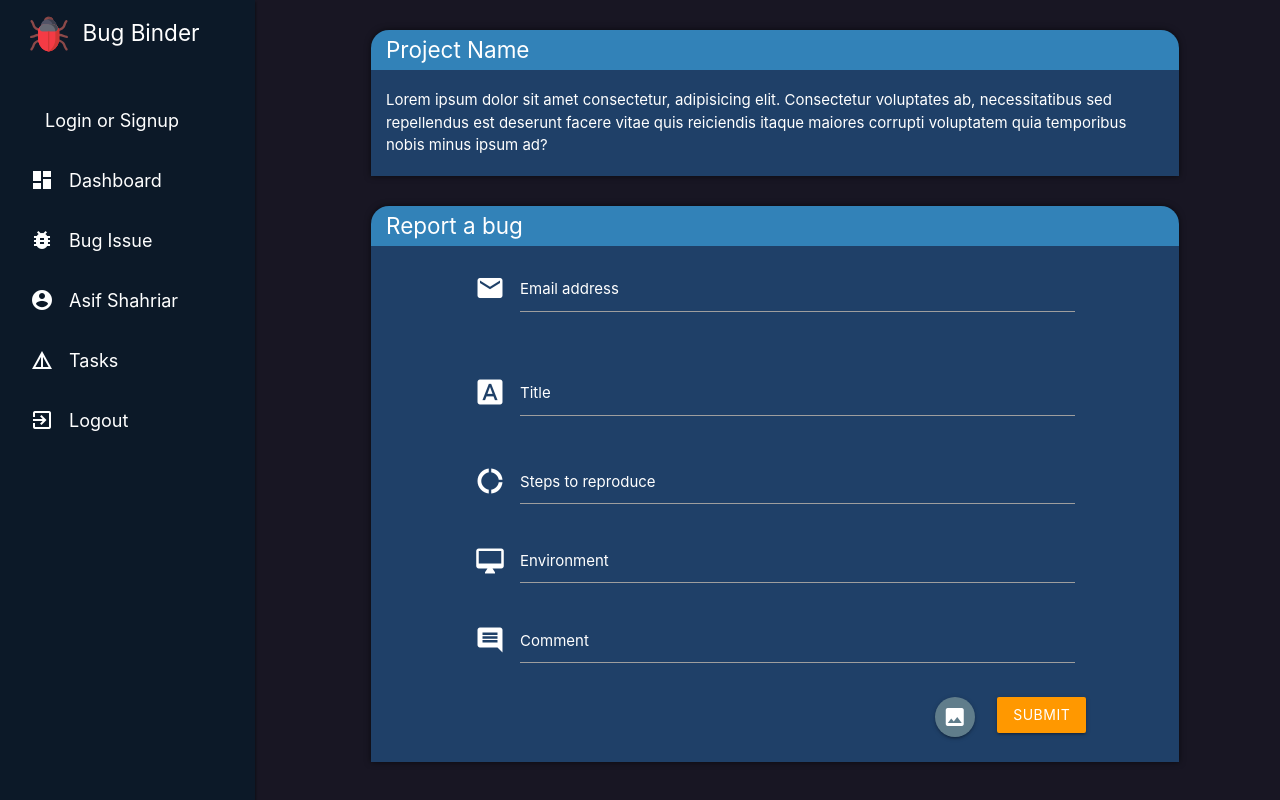
After one commit to as-shahriar/bug-binder, a Django app: page /issue/ in a window 1280 px wide. The commit adds this page. Run offline with Django 3.2, Linux system fonts and the light colour scheme.

Commit message:
Added bug-issue page and base error

```diff
--- a/bugbinder/Templates/base.html
+++ b/bugbinder/Templates/base.html
@@ -34,6 +34,13 @@
   </head>
 
   <body>
+    <div class="base-error">
+      Sample error messagloreme Lorem ipsum dolor sit amet consectetu Lorem
+      ipsum dolor sit amet consectetur adipisicing elit. Repellendus, suscipit
+      adipisci animi soluta aut sunt ducimus officiis totam cumque praesentium
+      ab consectetur maxime id nulla quia voluptatem! Est, ab vero?
+      <i class="material-icons" id="close-base-error">clear</i>
+    </div>
     <ul class="menu sidenav" id="mobile-links">
       <a href="{% url 'profile' %}"
         ><li><i class="material-icons">account_circle</i>Asif Shahriar</li></a
@@ -57,14 +64,21 @@
             <h1>Bug Binder</h1>
           </div>
           <ul class="menu">
+            <a href="{% url 'home' %}"
+              ><li><i class="material-icons"></i>Login or Signup</li></a
+            >
+            <a href="{% url 'dashboard' %}"
+              ><li><i class="material-icons">dashboard</i>Dashboard</li></a
+            >
+            <a href="{% url 'issue' %}"
+              ><li><i class="material-icons">bug_report</i>Bug Issue</li></a
+            >
             <a href="{% url 'profile' %}"
               ><li>
                 <i class="material-icons">account_circle</i>Asif Shahriar
               </li></a
             >
-            <a href="{% url 'dashboard' %}"
-              ><li><i class="material-icons">dashboard</i>Dashboard</li></a
-            >
+
             <a href="#"
               ><li><i class="material-icons">details</i>Tasks</li></a
             >
--- /dev/null
+++ b/bugbinder/Templates/core/bug-issue.html
@@ -0,0 +1,78 @@
+{%extends 'base.html'%}{% load static %} {%block title%}Bug Binder |
+Dashboard{%endblock%} {%block css%}
+
+<link rel="stylesheet" href="{% static 'css/bug-issue.css'%}" />
+{%endblock%}
+
+<!--  -->
+{%block body%}
+<div class="container-div">
+  <div class="box">
+    <h5>Project Name</h5>
+    <div class="box-body">
+      <p>
+        Lorem ipsum dolor sit amet consectetur, adipisicing elit. Consectetur
+        voluptates ab, necessitatibus sed repellendus est deserunt facere vitae
+        quis reiciendis itaque maiores corrupti voluptatem quia temporibus nobis
+        minus ipsum ad?
+      </p>
+    </div>
+  </div>
+  <div class="box bug">
+    <h5>Report a bug</h5>
+    <div class="box-body fields">
+      <div class="row">
+        <div class="col s12 l12">
+          <div class="input-field">
+            <i class="material-icons prefix white-text">email</i>
+            <input id="sign-email" type="text" class="validate white-text" />
+            <label for="sign-email" class="white-text">Email address</label>
+          </div>
+        </div>
+      </div>
+      <div class="row">
+        <div class="col s12 l12">
+          <div class="input-field">
+            <i class="material-icons prefix white-text">font_download</i>
+            <input id="title" type="text" class="validate white-text" />
+            <label for="title" class="white-text">Title</label>
+          </div>
+        </div>
+      </div>
+      <div class="row">
+        <div class="input-field col s12">
+          <i class="material-icons prefix white-text">donut_large</i>
+          <textarea id="textarea1" class="materialize-textarea"></textarea>
+          <label for="textarea1" class="white-text">Steps to reproduce</label>
+        </div>
+      </div>
+      <div class="row">
+        <div class="input-field col s12">
+          <i class="material-icons prefix white-text">desktop_mac</i>
+          <textarea id="textarea2" class="materialize-textarea"></textarea>
+          <label for="textarea2" class="white-text">Environment</label>
+        </div>
+      </div>
+      <div class="row">
+        <div class="input-field col s12">
+          <i class="material-icons prefix white-text">insert_comment</i>
+          <textarea id="textarea3" class="materialize-textarea"></textarea>
+          <label for="textarea3" class="white-text">Comment</label>
+        </div>
+      </div>
+      <input type="file" id="file" style="display: none" />
+      <div class="row">
+        <div style="display: flex; justify-content: flex-end">
+          <a
+            class="btn-floating pulse blue-grey"
+            style="margin-right: 1.5rem"
+            onClick="document.getElementById('file').click();"
+            ><i class="material-icons">image</i></a
+          >
+          <a class="waves-effect waves-light btn orange">Submit</a>
+        </div>
+      </div>
+    </div>
+  </div>
+</div>
+{%endblock%}
--- a/bugbinder/Templates/core/dashboard.html
+++ b/bugbinder/Templates/core/dashboard.html
@@ -11,6 +11,7 @@ Dashboard{%endblock%} {%block css%}
   {% for i in '01234567891231546548798465435'|make_list%}
   <!-- box starts -->
   <div class="col l4 m12 s12">
+    <a href="#" class="white-text">
       <div class="box">
         <div class="box-background">
           <h6>Project Name</h6>
@@ -33,7 +34,8 @@ Dashboard{%endblock%} {%block css%}
             </div>
           </div>
         </div>
-    </div>
+      </div></a
+    >
   </div>
   <!-- box ends -->
   {%endfor%}
--- a/bugbinder/_auth/urls.py
+++ b/bugbinder/_auth/urls.py
@@ -2,5 +2,5 @@ from django.urls import path
 from _auth import views
 
 urlpatterns = [
-    path('', views.home)
+    path('', views.home, name="home")
 ]
--- a/bugbinder/core/urls.py
+++ b/bugbinder/core/urls.py
@@ -4,5 +4,6 @@ urlpatterns = [
     path('dashboard/', views.dashboard, name="dashboard"),
     path('u/', views.userView),
     path('profile/', views.profileView, name="profile"),
+    path('issue/', views.issueView, name="issue"),
 
 ]
--- a/bugbinder/core/views.py
+++ b/bugbinder/core/views.py
@@ -11,3 +11,7 @@ def userView(request):
 
 def profileView(request):
     return render(request, 'core/profile.html')
+
+
+def issueView(request):
+    return render(request, 'core/bug-issue.html')
--- a/bugbinder/static/css/base.css
+++ b/bugbinder/static/css/base.css
@@ -7,6 +7,26 @@ body {
   background-color: var(--color-black);
   color: white;
 }
+* {
+  color: white;
+}
+
+.base-error {
+  position: fixed;
+  padding: 0.5rem 2rem;
+  background-color: var(--color-red);
+  width: 100%;
+  z-index: 1000;
+  display: flex;
+  justify-content: center;
+  align-content: center;
+  display: none;
+}
+
+#close-base-error {
+  cursor: pointer;
+}
+
 .left {
   width: 18rem;
   height: 100vh;
@@ -21,7 +41,7 @@ body {
   background-color: var(--color-dark-blue);
   box-shadow: 1px 2px 2px #0006;
   height: 100%;
-  width: 18rem;
+  width: 17rem;
 }
 
 .top-box {
@@ -37,7 +57,7 @@ body {
   margin-right: 1rem;
 }
 .top-box > h1 {
-  font-size: 2rem !important;
+  font-size: 1.5em !important;
   color: white !important;
   margin: 0;
 }
@@ -48,7 +68,7 @@ body {
 .menu li {
   display: flex;
   color: white;
-  font-size: 1.5rem;
+  font-size: 1.2rem;
   align-items: center;
   padding: 0.6rem 0;
   margin: 1rem 0;
@@ -93,6 +113,12 @@ body {
   font-size: 1.5rem;
 }
 
+input[type="text"]:not(.browser-default):focus,
+input[type="password"]:not(.browser-default):focus {
+  border-bottom: 1px solid white !important;
+  box-shadow: 0 1px 0 0 white !important;
+}
+
 @media (max-width: 550px) {
   .left {
     display: none;
--- /dev/null
+++ b/bugbinder/static/css/bug-issue.css
@@ -0,0 +1,40 @@
+.container-div {
+  position: relative;
+  display: flex;
+  align-items: center;
+  flex-direction: column;
+}
+
+.box {
+  position: relative;
+  width: 80%;
+  border-top-left-radius: 1.2rem;
+  border-top-right-radius: 1.2rem;
+  background-color: var(--color-blue-light);
+  box-shadow: 0px 0px 6px #0000009c;
+  margin-top: 2rem;
+}
+.box h5 {
+  margin: 0.5rem 0 0.5rem 1rem;
+  font-size: 1.5rem;
+}
+.box-body {
+  padding: 0.3rem 1rem;
+  background-color: var(--color-blue-dark);
+}
+.fields {
+  display: flex;
+  flex-direction: column;
+  width: 100%;
+}
+.row {
+  width: 80%;
+}
+.bug {
+  margin-bottom: 2rem;
+}
+
+textarea:not(.browser-default):focus {
+  border-bottom: 1px solid white !important;
+  box-shadow: 0 1px 0 0 white !important;
+}
```
Lines whose indentation alone changed are shown as unchanged.
